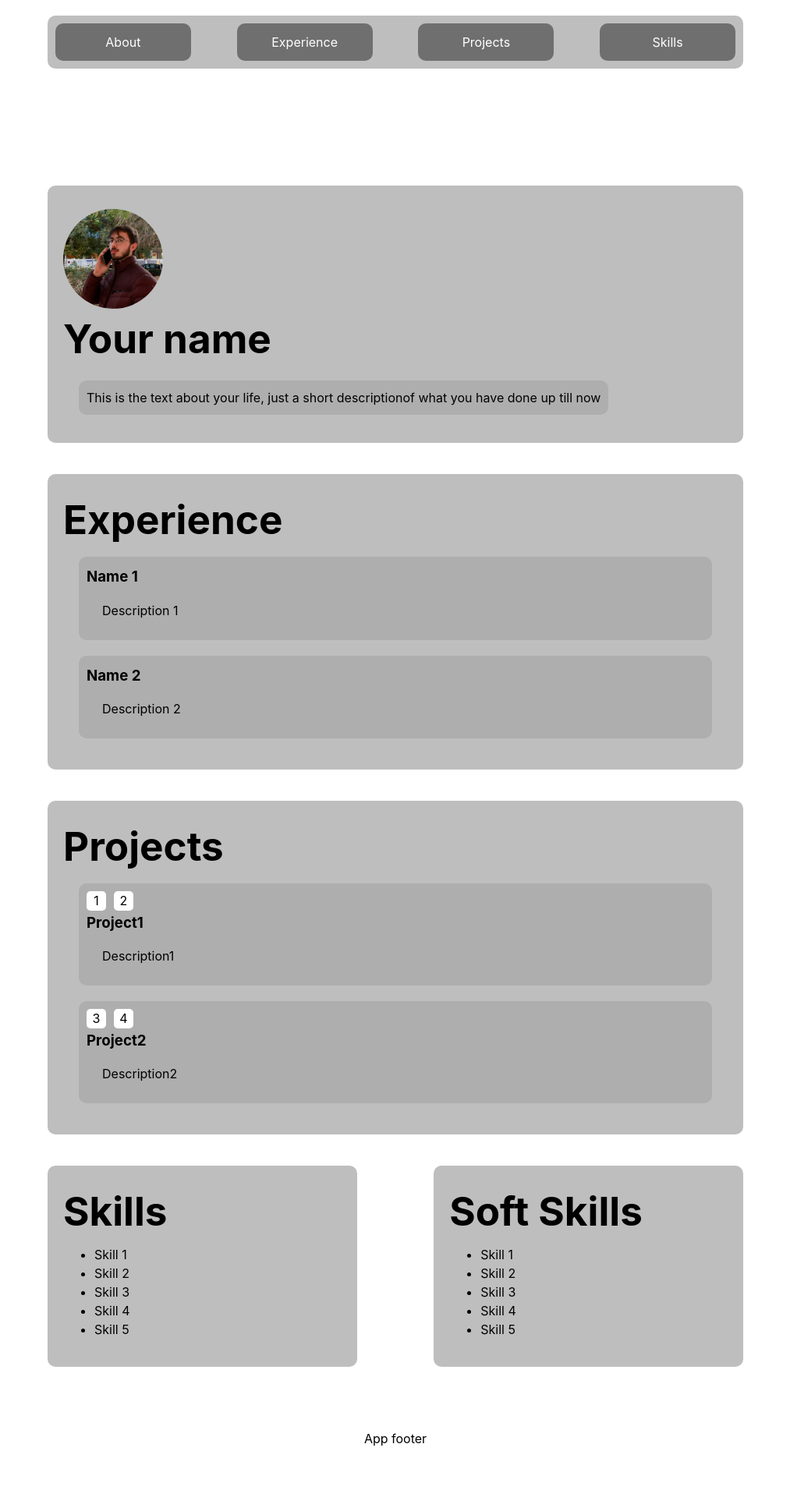
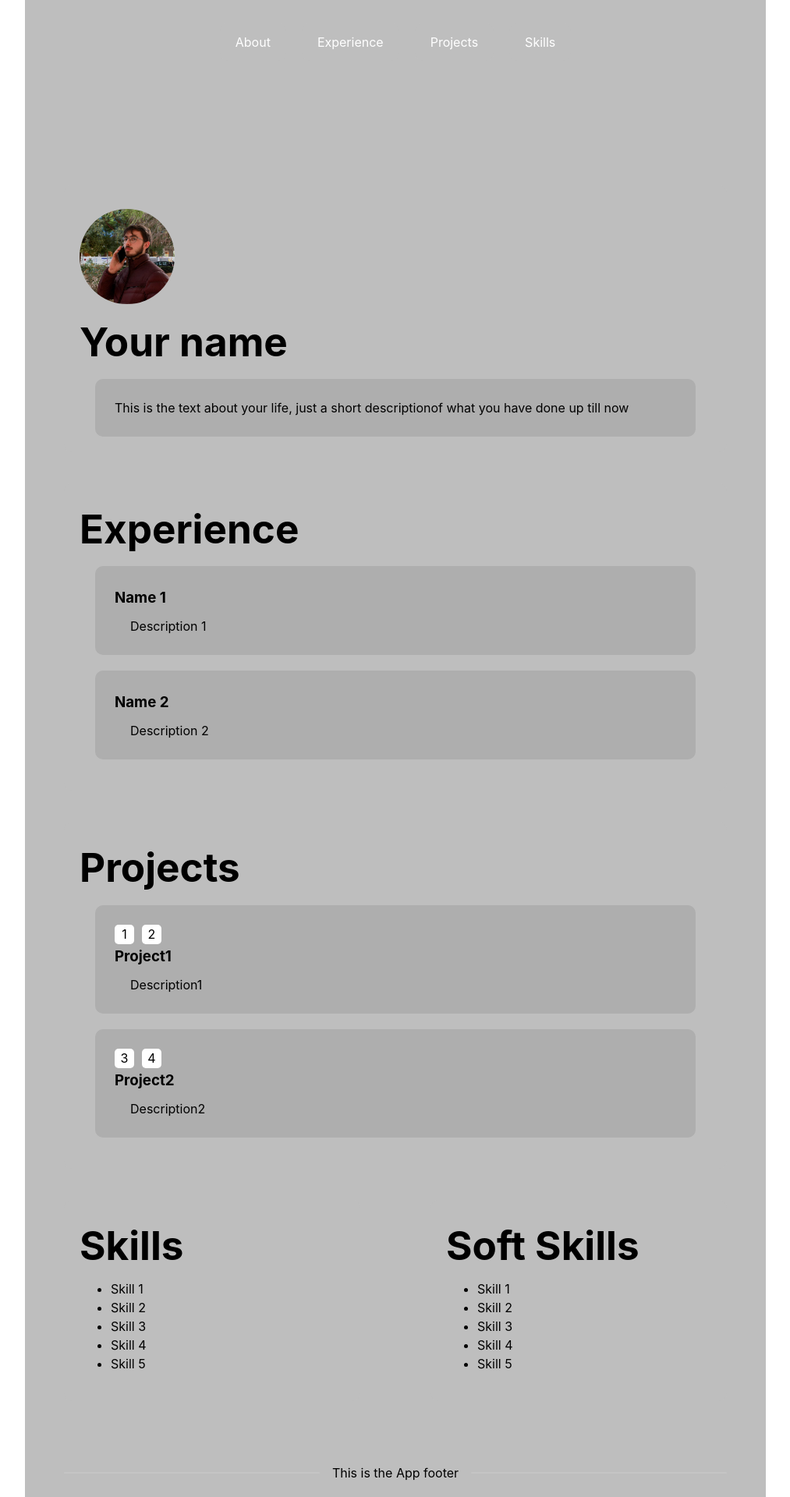
Before and after one commit to Fenomanu/MLOnline, a React (Vite) app in the folder frontend/: page / in a window 1280 px wide. Shown: the top 1920 px of the page at 78% size, without its empty margins (133-1146 px from the left). Before the commit the page ends 1897 px from the top, so only its background shows below. Built offline with nearby package versions, Linux system fonts and the light colour scheme.

Commit message:
Small changes to front

```diff
--- a/frontend/index.html
+++ b/frontend/index.html
@@ -2,7 +2,7 @@
 <html lang="en">
   <head>
     <meta charset="UTF-8" />
-    <link rel="icon" type="image/svg+xml" href="/vite.svg" />
+    <link rel="icon" type="image/x-icon" href="/logo.ico" />
     <meta name="viewport" content="width=device-width, initial-scale=1.0" />
     <title>Portfolio</title>
   </head>
--- a/frontend/src/App.css
+++ b/frontend/src/App.css
@@ -3,8 +3,7 @@
     display:flex;
     flex-direction: row;
     justify-content: space-between;
-    align-items: center;
-    flex-wrap: wrap;
+    align-items: stretch;
 }
 
 .br-big {
@@ -21,3 +20,10 @@
     display: block;
     margin-bottom: 40px;
 }
+
+
+@media only screen and (max-width: 600px) {
+    .horizontal {
+        flex-direction: column;
+    }
+  }
--- a/frontend/src/App.tsx
+++ b/frontend/src/App.tsx
@@ -40,6 +40,7 @@ function App() {
 
       <div className="horizontal">
         <Skills id="skills"/>
+        <span className='br-small'></span>
         <SoftSkills/>
       </div>
 
--- a/frontend/src/components/About.css
+++ b/frontend/src/components/About.css
@@ -1,7 +1,7 @@
 .about {
     display: flex;
     flex-direction: column;
-    align-items: flex-start;
+    align-items: stretch;
     justify-content: center;
     /*background-color: darkslategray;*/
     background-color: var(--section-color);
@@ -11,7 +11,10 @@
 
 .profile-pic {
     margin-top: 10px;
+    margin-bottom: 10px;
     border-radius: 50%;
+    min-width: 100px;
+    min-height: 100px;
     height: 15%;
     width: 15%;
 }
@@ -19,13 +22,6 @@
 .profile-info {
     /*background-color: rgb(124, 169, 209);*/
     background-color: var(--subsection-color);
-    padding: 10px;
+    padding: 25px;
     border-radius: 10px;
 }
-
-/*.profilePic {
-    display: flex;
-    flex-direction: row;
-    align-items: flex-end;
-    display: flex;
-}*/
--- a/frontend/src/components/Experience.css
+++ b/frontend/src/components/Experience.css
@@ -1,15 +1,13 @@
 .experience {
-    /*background-color:rgb(244, 186, 111);*/
     background-color: var(--section-color);
     border-radius: 10px;
-    /*padding: 20px;*/
     padding: 20px;
 }
 
 .experience-item {
     background-color: bisque;
     margin: 20px;
-    padding: 10px;
+    padding: 25px;
     border-radius: 10px;
     background-color: var(--subsection-color);
 }
--- a/frontend/src/components/Footer.tsx
+++ b/frontend/src/components/Footer.tsx
@@ -4,7 +4,7 @@ function Footer(){
 
     return (
         <section className='footer'>
-            <div className='hr-with-text'>App footer</div>
+            <div className='hr-with-text'>This is the App footer</div>
         </section>
     )
 }
--- a/frontend/src/components/Header.css
+++ b/frontend/src/components/Header.css
@@ -1,26 +1,44 @@
 .header {
     display: flex;
-    justify-content: space-between; /* Esto distribuye los elementos uniformemente */
+    align-items: stretch;
+    justify-content: center; /* Esto distribuye los elementos uniformemente */
     list-style-type: none; /* Elimina los bullets de la lista */
     margin: 0;
     margin-top: 20px;
     padding: 0;
     /*background-color: #333; /* Un color de fondo para mejor visualización */
-    background-color: var(--section-color);
+
     color: white;
     border-radius: 10px;
 }
 
 .header li {
-    background-color: #6f6f6f; /* Un color de fondo para mejor visualización */
+    background-color: var(--section-color); /* Un color de fondo para mejor visualización */
     padding: 12px 20px; /* Espacio alrededor de los enlaces */
     margin: 10px;
+    min-width: 1%;
     border-radius: 10px;
-    min-width: 15%;
     text-align: center;
 }
 
-.header a {
+.header li:hover {
+    cursor: pointer;
+    background-color: #6f6f6f; /* Un color de fondo para mejor visualización */
+}
+
+.header li:active {
+    background-color: var(--section-color); /* Un color de fondo para mejor visualización */
+}
+
+.header li a {
     color: white; /* Color del texto para los enlaces */
     text-decoration: none; /* Remueve el subrayado de los enlaces */
 }
+
+.header li:hover a {
+    color: var(--text-hover-color);
+}
+
+.header li:active a {
+    color: var(--text-action-color)
+}
--- a/frontend/src/components/ProjectCard.css
+++ b/frontend/src/components/ProjectCard.css
@@ -2,7 +2,7 @@
     /*background-color: rgb(228, 122, 122);*/
     background-color: var(--subsection-color);
     margin: 20px;
-    padding: 10px;
+    padding: 25px;
     border-radius: 10px;
 }
 
--- a/frontend/src/components/Projects.css
+++ b/frontend/src/components/Projects.css
@@ -1,5 +1,4 @@
 .projects {
-    /*background-color: brown;*/
     background-color: var(--section-color);
     border-radius: 10px;
     padding: 20px;
--- a/frontend/src/components/SoftSkills.css
+++ b/frontend/src/components/SoftSkills.css
@@ -5,3 +5,7 @@
     min-width: 40%;
     border-radius: 10px;
 }
+
+.soft-skills h1 {
+    text-wrap:wrap;
+}
--- a/frontend/src/index.css
+++ b/frontend/src/index.css
@@ -12,15 +12,17 @@
   -webkit-font-smoothing: antialiased;
   -moz-osx-font-smoothing: grayscale;
 
-  min-height: 100vh;
   display: flex;
   align-items: stretch;
   justify-content: center;
 
   --back-color : rgb(36, 36, 36);
   --section-color : rgb(67, 67, 67);
+  --section-active-color : rgb(67, 67, 67);
   --subsection-color : rgb(49, 49, 49);
   --text-color : rgb(255, 255, 255);
+  --text-hover-color : rgb(52, 52, 52);
+  --text-active-color : rgb(117, 117, 117);
 }
 
 body {
@@ -28,8 +30,9 @@ body {
   display: flex;
   align-items: stretch;
   justify-content: center;
-  min-width: 500px;
-  max-width: 900px;
+  max-width: 850px;
+  padding-inline: 50px;
+  background-color: var(--section-color);
 }
 
 @media (prefers-color-scheme: light) {
@@ -44,7 +47,12 @@ body {
   }
 }
 
+@media only screen and (max-width: 600px) {
+  body {
 
+    background-color: #ffffff;
+  }
+}
 
 h1 {
   font-size: 3.2em;
@@ -58,67 +66,6 @@ h3 {
 
 p {
   margin-inline: 20px;
+  margin-top: 10px;
+  margin-bottom: 0px;
 }
-
-/*button {
-  border-radius: 8px;
-  border: 1px solid transparent;
-  padding: 0.6em 1.2em;
-  font-size: 1em;
-  font-weight: 500;
-  font-family: inherit;
-  background-color: #1a1a1a;
-  cursor: pointer;
-  transition: border-color 0.25s;
-}
-button:hover {
-  border-color: #646cff;
-}
-button:focus,
-button:focus-visible {
-  outline: 4px auto -webkit-focus-ring-color;
-}*/
-
-/*
-a {
-  font-weight: 500;
-  color: #646cff;
-  text-decoration: inherit;
-}
-a:hover {
-  color: #535bf2;
-}*/
-/*input {
-  border-radius: 8px;
-  border: 1px solid transparent;
-  padding: 0.6em 1.2em;
-  font-size: 1em;
-  font-weight: 500;
-  font-family: inherit;
-  background-color: #1a1a1a;
-  transition: border-color 0.25s;
-}
-input:hover {
-  border-color: #646cff;
-}
-input:focus,
-input:focus-visible {
-  outline: 4px auto -webkit-focus-ring-color;
-}
-
-@media (prefers-color-scheme: light) {
-  :root {
-    color: #213547;
-    background-color: #ffffff;
-  }
-  a:hover {
-    color: #747bff;
-  }
-  button {
-    background-color: #f9f9f9;
-  }
-  input {
-    background-color: #f9f9f9;
-  }
-}
-*/
```
Also changed, not shown: 1 other file (tests, documents, lock files or other folders).
